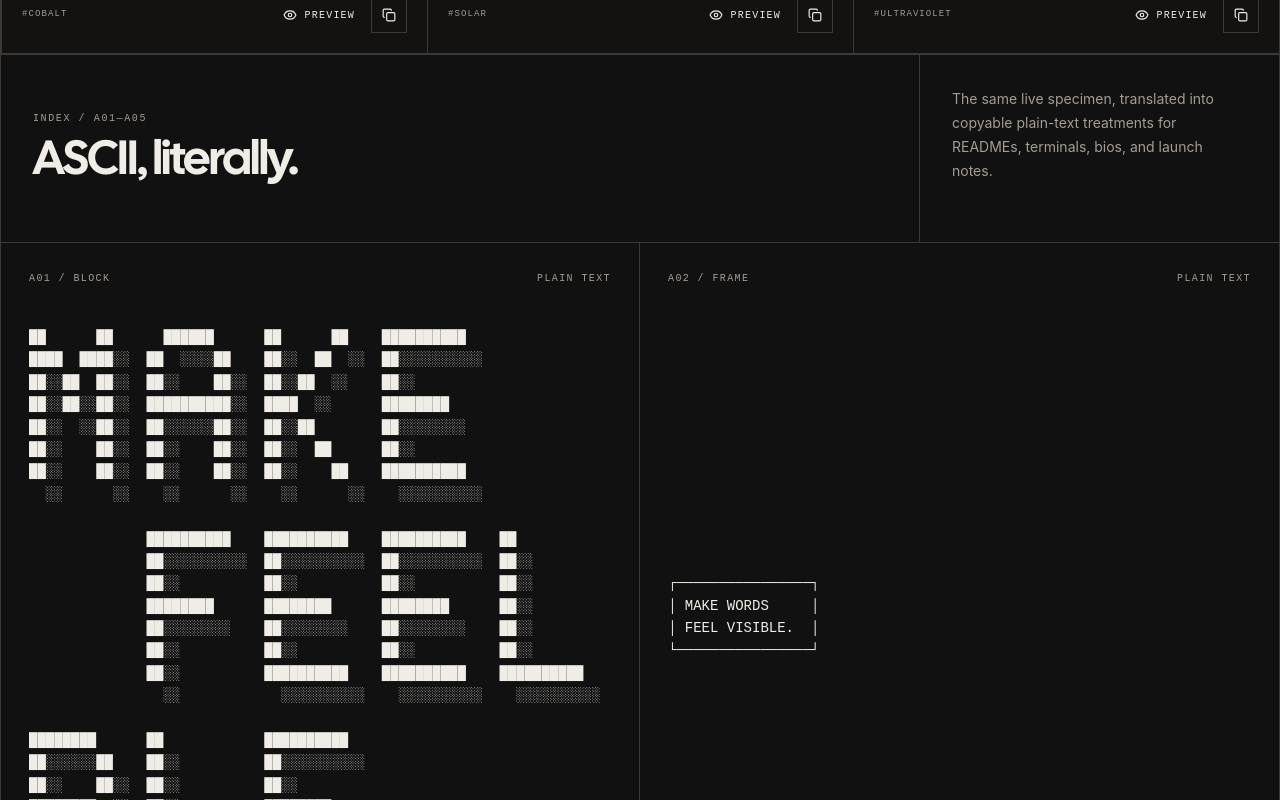
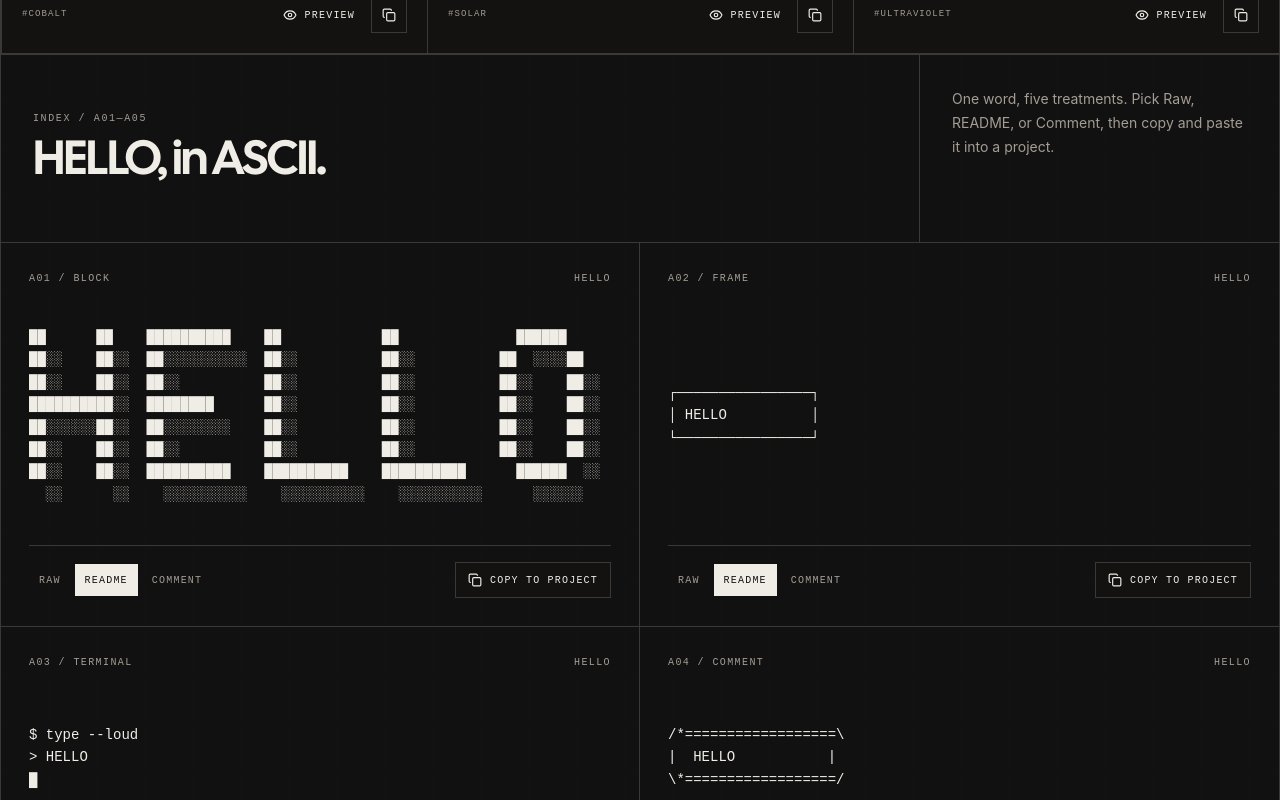
Before and after one commit to faisal004/text-faisal, a Next.js app: page / in a window 1280 px wide. Shown: the part 1540-2340 px from the top of the page. Built offline with nearby package versions, Linux system fonts and the light colour scheme.

Commit message:
refactor: update ASCII rendering logic and improve text display in the TextsSection

```diff
--- a/app/(main)/text/_components/ascii-card.tsx
+++ b/app/(main)/text/_components/ascii-card.tsx
@@ -1,139 +1,121 @@
 'use client'
 
 import { Check, Copy } from 'lucide-react'
-import { useMemo, useState } from 'react'
+import { useMemo, useState, type MouseEvent } from 'react'
 
 export type AsciiStyle = 'block' | 'frame' | 'terminal' | 'comment' | 'signal'
+type PasteFormat = 'raw' | 'readme' | 'comment'
 
 type AsciiCardProps = {
   index: number
   name: string
-  source: string
   style: AsciiStyle
 }
 
-const getLines = (source: string) => {
-  const lines = source
-    .toUpperCase()
-    .split('\n')
-    .map((line) => line.trim().slice(0, 28))
-    .filter(Boolean)
-    .slice(0, 3)
+const HELLO = 'HELLO'
 
-  return lines.length ? lines : ['YOUR WORDS HERE']
+const BLOCK_FONT: Record<string, string[]> = {
+  H: ['10001', '10001', '10001', '11111', '10001', '10001', '10001'],
+  E: ['11111', '10000', '10000', '11110', '10000', '10000', '11111'],
+  L: ['10000', '10000', '10000', '10000', '10000', '10000', '11111'],
+  O: ['01110', '10001', '10001', '10001', '10001', '10001', '01110'],
 }
 
-const BLOCK_FONT: Record<string, string[]> = {
-  A: ['01110', '10001', '10001', '11111', '10001', '10001', '10001'],
-  B: ['11110', '10001', '10001', '11110', '10001', '10001', '11110'],
-  C: ['01111', '10000', '10000', '10000', '10000', '10000', '01111'],
-  D: ['11110', '10001', '10001', '10001', '10001', '10001', '11110'],
-  E: ['11111', '10000', '10000', '11110', '10000', '10000', '11111'],
-  F: ['11111', '10000', '10000', '11110', '10000', '10000', '10000'],
-  G: ['01111', '10000', '10000', '10111', '10001', '10001', '01111'],
-  H: ['10001', '10001', '10001', '11111', '10001', '10001', '10001'],
-  I: ['11111', '00100', '00100', '00100', '00100', '00100', '11111'],
-  J: ['00111', '00010', '00010', '00010', '10010', '10010', '01100'],
-  K: ['10001', '10010', '10100', '11000', '10100', '10010', '10001'],
-  L: ['10000', '10000', '10000', '10000', '10000', '10000', '11111'],
-  M: ['10001', '11011', '10101', '10101', '10001', '10001', '10001'],
-  N: ['10001', '11001', '10101', '10011', '10001', '10001', '10001'],
-  O: ['01110', '10001', '10001', '10001', '10001', '10001', '01110'],
-  P: ['11110', '10001', '10001', '11110', '10000', '10000', '10000'],
-  Q: ['01110', '10001', '10001', '10001', '10101', '10010', '01101'],
-  R: ['11110', '10001', '10001', '11110', '10100', '10010', '10001'],
-  S: ['01111', '10000', '10000', '01110', '00001', '00001', '11110'],
-  T: ['11111', '00100', '00100', '00100', '00100', '00100', '00100'],
-  U: ['10001', '10001', '10001', '10001', '10001', '10001', '01110'],
-  V: ['10001', '10001', '10001', '10001', '10001', '01010', '00100'],
-  W: ['10001', '10001', '10001', '10101', '10101', '10101', '01010'],
-  X: ['10001', '10001', '01010', '00100', '01010', '10001', '10001'],
-  Y: ['10001', '10001', '01010', '00100', '00100', '00100', '00100'],
-  Z: ['11111', '00001', '00010', '00100', '01000', '10000', '11111'],
-  '0': ['01110', '10001', '10011', '10101', '11001', '10001', '01110'],
-  '1': ['00100', '01100', '00100', '00100', '00100', '00100', '01110'],
-  '2': ['01110', '10001', '00001', '00010', '00100', '01000', '11111'],
-  '3': ['11110', '00001', '00001', '01110', '00001', '00001', '11110'],
-  '4': ['00010', '00110', '01010', '10010', '11111', '00010', '00010'],
-  '5': ['11111', '10000', '10000', '11110', '00001', '00001', '11110'],
-  '6': ['01110', '10000', '10000', '11110', '10001', '10001', '01110'],
-  '7': ['11111', '00001', '00010', '00100', '01000', '01000', '01000'],
-  '8': ['01110', '10001', '10001', '01110', '10001', '10001', '01110'],
-  '9': ['01110', '10001', '10001', '01111', '00001', '00001', '01110'],
-  '.': ['00000', '00000', '00000', '00000', '00000', '00110', '00110'],
-  '!': ['00100', '00100', '00100', '00100', '00100', '00000', '00100'],
-  '?': ['01110', '10001', '00001', '00010', '00100', '00000', '00100'],
-  ' ': ['00000', '00000', '00000', '00000', '00000', '00000', '00000'],
-}
+const renderBlockHello = () => {
+  const glyphs = [...HELLO].map((character) => BLOCK_FONT[character])
 
-const renderBlock = (source: string) => {
-  const text = source.toUpperCase().replaceAll('\n', ' ').replace(/[^A-Z0-9.!? ]/g, '').trim().slice(0, 60) || 'HELLO'
-  const segments = text.match(/.{1,10}/g) ?? ['HELLO']
-
-  return segments.map((segment) => {
-    const glyphs = [...segment].map((character) => BLOCK_FONT[character] ?? BLOCK_FONT['?'])
-    return Array.from({ length: 8 }, (_, row) =>
-      glyphs.map((glyph) =>
+  return Array.from({ length: 8 }, (_, row) =>
+    glyphs
+      .map((glyph) =>
         Array.from({ length: 6 }, (_, column) => {
           const solid = row < 7 && column < 5 && glyph[row][column] === '1'
           const shadow = row > 0 && column > 0 && glyph[row - 1]?.[column - 1] === '1'
           return solid ? '██' : shadow ? '░░' : '  '
         }).join('')
-      ).join('  ').trimEnd()
-    ).join('\n')
-  }).join('\n\n')
+      )
+      .join('  ')
+      .trimEnd()
+  ).join('\n')
 }
 
-const renderAscii = (source: string, style: AsciiStyle) => {
-  if (style === 'block') return renderBlock(source)
+const renderHello = (style: AsciiStyle) => {
+  if (style === 'block') return renderBlockHello()
+  if (style === 'terminal') return `$ type --loud\n> ${HELLO}\n█`
+  if (style === 'comment') return `/*==================\\\n|  ${HELLO.padEnd(14)}  |\n\\*==================/`
+  if (style === 'signal') return `[TX/01] ${HELLO}\n         // END`
 
-  const lines = getLines(source)
-  const width = Math.max(...lines.map((line) => line.length), 14)
-  const padded = lines.map((line) => line.padEnd(width))
+  return `┌────────────────┐\n│ ${HELLO.padEnd(14)} │\n└────────────────┘`
+}
 
-  if (style === 'terminal') {
-    return [`$ type --loud`, ...lines.map((line) => `> ${line}`), '█'].join('\n')
+const wrapForProject = (output: string, format: PasteFormat, style: AsciiStyle) => {
+  if (format === 'readme') return `\`\`\`\n${output}\n\`\`\``
+  if (format === 'comment' && style !== 'comment') return `/*\n${output}\n*/`
+  return output
+}
+
+const PASTE_FORMATS: { id: PasteFormat; label: string }[] = [
+  { id: 'raw', label: 'Raw' },
+  { id: 'readme', label: 'README' },
+  { id: 'comment', label: 'Comment' },
+]
+
+const AsciiCard = ({ index, name, style }: AsciiCardProps) => {
+  const [copied, setCopied] = useState(false)
+  const [format, setFormat] = useState<PasteFormat>(style === 'comment' ? 'comment' : 'readme')
+  const output = useMemo(() => renderHello(style), [style])
+  const snippet = wrapForProject(output, format, style)
+
+  const copyAscii = async () => {
+    await navigator.clipboard.writeText(`${snippet}\n`)
+    setCopied(true)
+    window.setTimeout(() => setCopied(false), 1400)
   }
 
-  if (style === 'comment') {
-    const rule = '='.repeat(width + 4)
-    return [`/*${rule}\\`, ...padded.map((line) => `|  ${line}  |`), `\\*${rule}/`].join('\n')
-  }
-
-  if (style === 'signal') {
-    return [...lines.map((line, index) => `[TX/${String(index + 1).padStart(2, '0')}] ${line.replaceAll(' ', '_')}`), '         // END'].join('\n')
-  }
-
-  const rule = '─'.repeat(width + 2)
-  return [`┌${rule}┐`, ...padded.map((line) => `│ ${line} │`), `└${rule}┘`].join('\n')
-}
-
-const AsciiCard = ({ index, name, source, style }: AsciiCardProps) => {
-  const [copied, setCopied] = useState(false)
-  const output = useMemo(() => renderAscii(source, style), [source, style])
-
-  const copyAscii = async () => {
-    await navigator.clipboard.writeText(output)
-    setCopied(true)
-    window.setTimeout(() => setCopied(false), 1400)
+  const selectOutput = (event: MouseEvent<HTMLPreElement>) => {
+    const range = document.createRange()
+    range.selectNodeContents(event.currentTarget)
+    const selection = window.getSelection()
+    selection?.removeAllRanges()
+    selection?.addRange(range)
   }
 
   return (
     <article className="flex min-h-[300px] flex-col justify-between border-b p-5 odd:lg:border-r last:lg:col-span-2 last:lg:border-r-0 md:p-7">
       <div className="flex items-center justify-between gap-4 font-mono text-[10px] uppercase tracking-[0.14em] text-muted-foreground">
         <span>A{String(index).padStart(2, '0')} / {name}</span>
-        <span>Plain text</span>
+        <span>HELLO</span>
       </div>
 
-      <pre className="my-10 overflow-x-auto font-mono text-[12px] leading-[1.6] text-foreground sm:text-sm" aria-label={`${name} ASCII preview`}>
+      <pre
+        className="my-10 cursor-text overflow-x-auto font-mono text-[12px] leading-[1.6] text-foreground select-all sm:text-sm"
+        aria-label={`${name} HELLO ASCII`}
+        onClick={selectOutput}
+      >
         {output}
       </pre>
 
-      <div className="flex items-center justify-between border-t pt-4">
-        <span className="font-mono text-[9px] uppercase tracking-[0.12em] text-muted-foreground">UTF—8 / TXT</span>
-        <button type="button" onClick={copyAscii} className="inline-flex h-9 items-center gap-2 rounded-sm border bg-background px-3 font-mono text-[10px] uppercase tracking-[0.12em] transition-[background-color,color,transform] duration-150 ease-out hover:bg-foreground hover:text-background active:scale-[0.97] focus-visible:outline-none focus-visible:ring-2 focus-visible:ring-ring" aria-label={`Copy ${name} ASCII text`}>
+      <div className="flex flex-wrap items-center justify-between gap-3 border-t pt-4">
+        <div className="flex items-center gap-1" role="group" aria-label="Paste format">
+          {PASTE_FORMATS.map((item) => (
+            <button
+              key={item.id}
+              type="button"
+              onClick={() => setFormat(item.id)}
+              aria-pressed={format === item.id}
+              className={`inline-flex h-8 items-center rounded-sm px-2.5 font-mono text-[10px] uppercase tracking-[0.12em] transition-[background-color,color,transform] duration-150 ease-out active:scale-[0.97] focus-visible:outline-none focus-visible:ring-2 focus-visible:ring-ring ${format === item.id ? 'bg-foreground text-background' : 'text-muted-foreground hover:bg-secondary hover:text-foreground'}`}
+            >
+              {item.label}
+            </button>
+          ))}
+        </div>
+        <button
+          type="button"
+          onClick={copyAscii}
+          className="inline-flex h-9 items-center gap-2 rounded-sm border bg-background px-3 font-mono text-[10px] uppercase tracking-[0.12em] transition-[background-color,color,transform] duration-150 ease-out hover:bg-foreground hover:text-background active:scale-[0.97] focus-visible:outline-none focus-visible:ring-2 focus-visible:ring-ring"
+          aria-label={`Copy ${name} HELLO for a project`}
+        >
           {copied ? <Check className="h-3.5 w-3.5" /> : <Copy className="h-3.5 w-3.5" />}
-          {copied ? 'Copied' : 'Copy ASCII'}
+          {copied ? 'Copied' : 'Copy to project'}
         </button>
       </div>
     </article>
--- a/app/(main)/text/page.tsx
+++ b/app/(main)/text/page.tsx
@@ -42,7 +42,7 @@ const TextsSection = () => {
           <div className="flex min-h-[620px] flex-col justify-between bg-background/92 p-5 sm:p-8 md:min-h-[680px] md:p-12 lg:p-16">
             <div className="flex items-start justify-between gap-6 font-mono text-[10px] uppercase tracking-[0.16em] text-muted-foreground">
               <span>Text treatment archive</span>
-              <span className="hidden text-right sm:block">06 gradients<br />05 ASCII</span>
+              <span className="hidden text-right sm:block">06 gradients<br />HELLO ASCII</span>
             </div>
 
             <div className="my-16 max-w-5xl">
@@ -88,14 +88,14 @@ const TextsSection = () => {
           <div className="grid border-b lg:grid-cols-[minmax(0,1fr)_360px]">
             <div className="px-5 py-10 md:px-8 md:py-14">
               <p className="mb-3 font-mono text-[10px] uppercase tracking-[0.16em] text-muted-foreground">Index / A01—A05</p>
-              <h2 className="font-cal text-4xl tracking-[-0.035em] sm:text-5xl">ASCII, literally.</h2>
+              <h2 className="font-cal text-4xl tracking-[-0.035em] sm:text-5xl">HELLO, in ASCII.</h2>
             </div>
             <div className="border-t px-5 py-8 lg:border-l lg:border-t-0 lg:p-8">
-              <p className="max-w-sm text-sm leading-6 text-muted-foreground">The same live specimen, translated into copyable plain-text treatments for READMEs, terminals, bios, and launch notes.</p>
+              <p className="max-w-sm text-sm leading-6 text-muted-foreground">One word, five treatments. Pick Raw, README, or Comment, then copy and paste it into a project.</p>
             </div>
           </div>
           <div className="grid lg:grid-cols-2">
-            {ASCII_STYLES.map((item, index) => <AsciiCard key={item.style} {...item} index={index + 1} source={copy} />)}
+            {ASCII_STYLES.map((item, index) => <AsciiCard key={item.style} {...item} index={index + 1} />)}
           </div>
         </div>
       </section>
```
